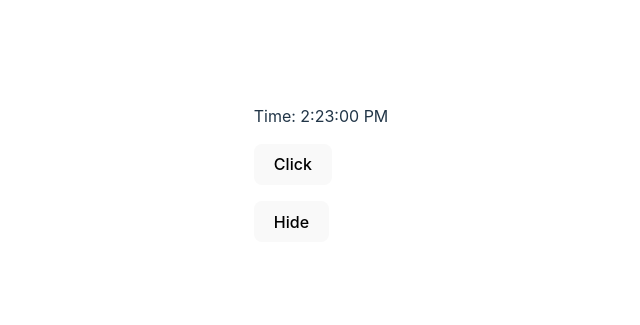
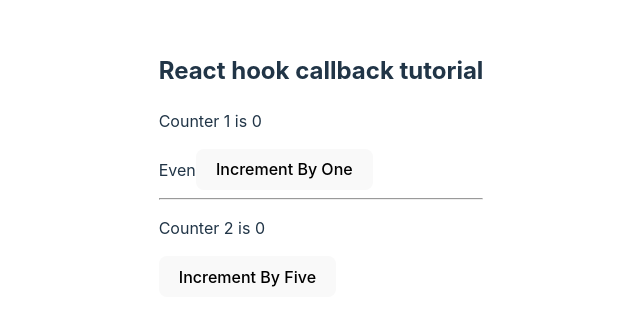
Before and after one commit to masud-rana44/React-Practice, a React (Vite) app: page / in a window 1280 px wide. Shown: the part 235-560 px from the top of the page, without its empty margins (319-959 px from the left). Built offline with nearby package versions, Linux system fonts and the light colour scheme.

Commit message:
after l-21

```diff
--- a/src/App.jsx
+++ b/src/App.jsx
@@ -1,17 +1,37 @@
-import React, { useState } from 'react';
-import Counter from './components/Counter';
+import React, { useCallback, useMemo, useState } from 'react';
+import Button from './components/Button';
+import ShowCount from './components/ShowCount';
+import Tittle from './components/Tittle';
 
 const App = () => {
-  const [show, setShow] = useState(true);
+  const [count1, setCount1] = useState(0);
+  const [count2, setCount2] = useState(0);
 
-  const handleClick = () => {
-    setShow((show) => !show);
-  }
+  const incrementByOne = useCallback(() => {
+    setCount1(preCount => preCount + 1);
+  }, [])
+
+  const incrementByFive = useCallback(() => {
+    setCount2(preCount => preCount + 5);
+  }, [])
+
+  const everOrOdd = useMemo(() => {
+    let i = 0;
+    while(i <= 1000000000) {  // costly operation
+      i++;
+    }
+    return count1 % 2 == 0;
+  }, [count1])
 
   return (
     <>
-      { show && <Counter/>}
-      <button type='button' onClick={handleClick}>{show ? 'Hide' : 'Show'}</button>
+      <Tittle/>
+      <ShowCount count={count1} title='Counter 1'/>
+      <span>{everOrOdd ? 'Even' : 'Odd'}</span>
+      <Button handleClick={incrementByOne}>Increment By One</Button>
+      <hr />
+      <ShowCount count={count2} title='Counter 2'/>
+      <Button handleClick={incrementByFive}>Increment By Five</Button>
     </>
   )
 }
--- /dev/null
+++ b/src/components/Button.jsx
@@ -0,0 +1,13 @@
+import React from 'react'
+
+const Button = ({ handleClick, children }) => {
+  console.log(`Render button ${children}`)
+
+  return (
+    <button type='button' onClick={handleClick}>
+      {children}
+    </button>
+  )
+}
+
+export default React.memo(Button)
--- a/src/components/Counter.jsx
+++ /dev/null
@@ -1,40 +0,0 @@
-import { useEffect, useState } from 'react';
-
-export default function Counter () {
-  const [count, setCount] = useState(0);
-  const [date, setDate] = useState(new Date());
-
-  // This function call on every render
-  useEffect(() => {
-    console.log('counter rendered');
-    document.title = `Clicked ${count} times`
-  }, [count]);
-
-  useEffect(() => {
-    console.log('Timer started');
-    const interval = setInterval(tick, 1000);
-
-
-    // Do this cleanup
-    return () => {
-      console.log('Timer stopped');
-      clearInterval(interval);
-    }
-  }, [])
-
-  const tick = () => {
-    console.log('Tick executed')
-    setDate(new Date());
-  }
-
-  return (
-      <div>
-        <p>Time: {date.toLocaleTimeString()}</p>
-        <p>
-          <button type='button' onClick={() => {
-            setCount((count) => count + 1)
-          }}>Click</button>
-        </p>
-      </div>
-    )
-}
--- /dev/null
+++ b/src/components/ShowCount.jsx
@@ -0,0 +1,11 @@
+import React from 'react'
+
+const ShowCount = ({count, title}) => {
+  console.log(`rendering ${title}`);
+
+  return (
+    <p>{title} is {count}</p>
+  )
+}
+
+export default React.memo(ShowCount)
--- /dev/null
+++ b/src/components/Tittle.jsx
@@ -0,0 +1,11 @@
+import React from 'react'
+
+const Tittle = () => {
+  console.log('Rendering title...');
+
+  return (
+    <h2>React hook callback tutorial</h2>
+  )
+}
+
+export default React.memo(Tittle)
```
Also changed, not shown: src/components/CounterClass.jsx (deleted, +0 -49 lines).
